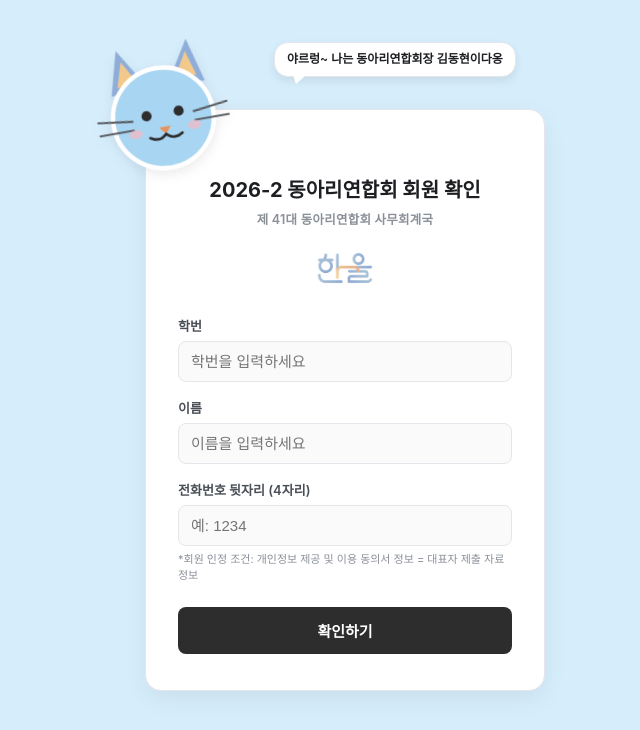
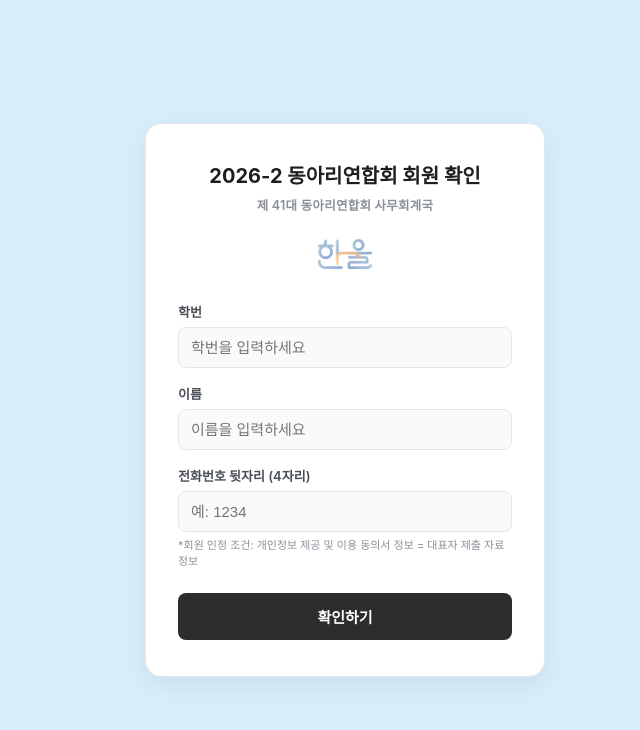
Before and after one commit to CAU-Club/ClubMembershp-Check, a website: page index.html in a window 1280 px wide. Shown: the whole page, without its empty margins (295-935 px from the left). Drawn offline with Linux system fonts and the light colour scheme.

Commit message:
ui수정

```diff
--- a/index.html
+++ b/index.html
@@ -66,7 +66,7 @@
       text-align: center;
       font-size: 20px;
       font-weight: 700;
-      margin: 28px 0 6px;
+      margin: 0 0 6px;
     }
 
     p.sub {
@@ -141,80 +141,10 @@
     .ok   { background: var(--ok-bg);   color: var(--ok-text); }
     .no   { background: var(--no-bg);   color: var(--no-text); }
     .info { background: var(--info-bg); color: var(--info-text); }
-
-    .corner-cat {
-      position: absolute;
-      top: 0;
-      left: 16px;
-      width: 148px;
-      height: 148px;
-      transform: translate(-50%, -50%) rotate(-10deg);
-      filter: drop-shadow(0 4px 6px rgba(0, 0, 0, 0.08));
-      pointer-events: none;
-      animation: cat-bounce 3.5s ease-in-out infinite;
-    }
-
-    @keyframes cat-bounce {
-      0%, 100% { transform: translate(-50%, -50%) rotate(-10deg) translateY(0); }
-      50% { transform: translate(-50%, -50%) rotate(-10deg) translateY(-4px); }
-    }
-
-    .cat-bubble {
-      position: absolute;
-      top: -68px;
-      left: 128px;
-      white-space: nowrap;
-      background: #ffffff;
-      border: 1px solid var(--border);
-      border-radius: 14px;
-      padding: 8px 12px;
-      font-size: 12px;
-      font-weight: 600;
-      color: var(--text);
-      line-height: 1.4;
-      box-shadow: 0 4px 10px rgba(0, 0, 0, 0.08);
-      pointer-events: none;
-    }
-
-    .cat-bubble::after {
-      content: '';
-      position: absolute;
-      left: 18px;
-      bottom: -8px;
-      width: 0;
-      height: 0;
-      border-left: 3px solid transparent;
-      border-right: 10px solid transparent;
-      border-top: 9px solid #ffffff;
-    }
-
-    @media (max-width: 480px) {
-      .corner-cat { width: 100px; height: 100px; left: 12px; }
-      .cat-bubble { left: 92px; top: -52px; font-size: 11px; padding: 6px 10px; }
-    }
   </style>
 </head>
 <body>
   <div class="card">
-    <svg class="corner-cat" viewBox="0 0 100 100" xmlns="http://www.w3.org/2000/svg">
-      <path d="M18 38 L26 8 L42 34 Z" fill="#8FADD9"/>
-      <path d="M82 38 L74 8 L58 34 Z" fill="#8FADD9"/>
-      <path d="M23 33 L28 16 L37 32 Z" fill="#F3C98B"/>
-      <path d="M77 33 L72 16 L63 32 Z" fill="#F3C98B"/>
-      <circle cx="50" cy="58" r="34" fill="#A7D5F2" stroke="#ffffff" stroke-width="3"/>
-      <circle cx="39" cy="55" r="3.4" fill="#2d2d2d"/>
-      <circle cx="61" cy="55" r="3.4" fill="#2d2d2d"/>
-      <path d="M46 64 L54 64 L50 69 Z" fill="#E8925C"/>
-      <path d="M50 69 Q45 74 39 70" stroke="#2d2d2d" stroke-width="1.8" stroke-linecap="round" fill="none"/>
-      <path d="M50 69 Q55 74 61 70" stroke="#2d2d2d" stroke-width="1.8" stroke-linecap="round" fill="none"/>
-      <line x1="6" y1="54" x2="29" y2="57" stroke="#5b5f66" stroke-width="1.4" stroke-linecap="round"/>
-      <line x1="6" y1="63" x2="29" y2="63" stroke="#5b5f66" stroke-width="1.4" stroke-linecap="round"/>
-      <line x1="94" y1="54" x2="71" y2="57" stroke="#5b5f66" stroke-width="1.4" stroke-linecap="round"/>
-      <line x1="94" y1="63" x2="71" y2="63" stroke="#5b5f66" stroke-width="1.4" stroke-linecap="round"/>
-      <ellipse cx="30" cy="66" rx="4.5" ry="3" fill="#F5B9C4" opacity="0.7"/>
-      <ellipse cx="70" cy="66" rx="4.5" ry="3" fill="#F5B9C4" opacity="0.7"/>
-    </svg>
-    <div class="cat-bubble">야르렁~ 나는 동아리연합회장 김동현이다옹</div>
     <h1>2026-2 동아리연합회 회원 확인</h1>
     <p class="eyebrow">제 41대 동아리연합회 사무회계국</p>
     <img class="logo" src="/logo.png" alt="동아리연합회 로고">
```
